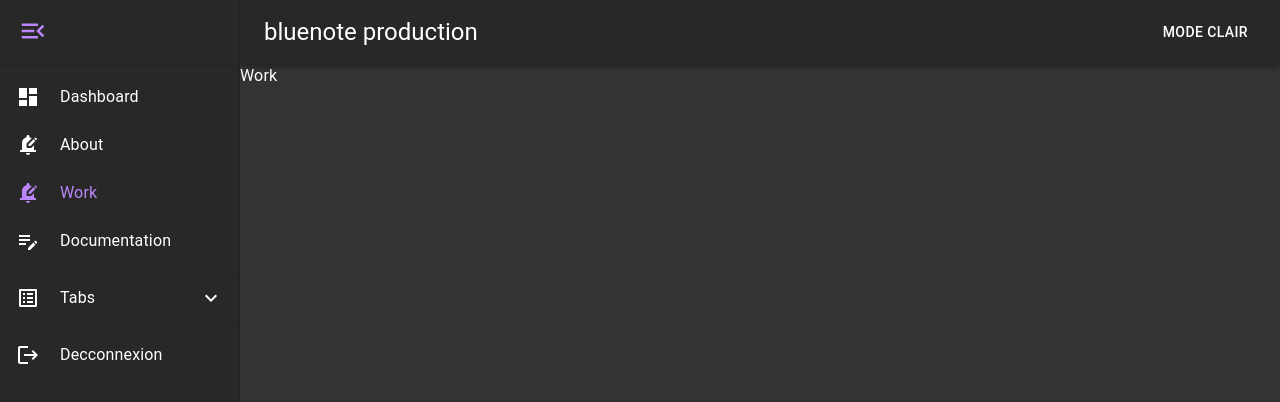
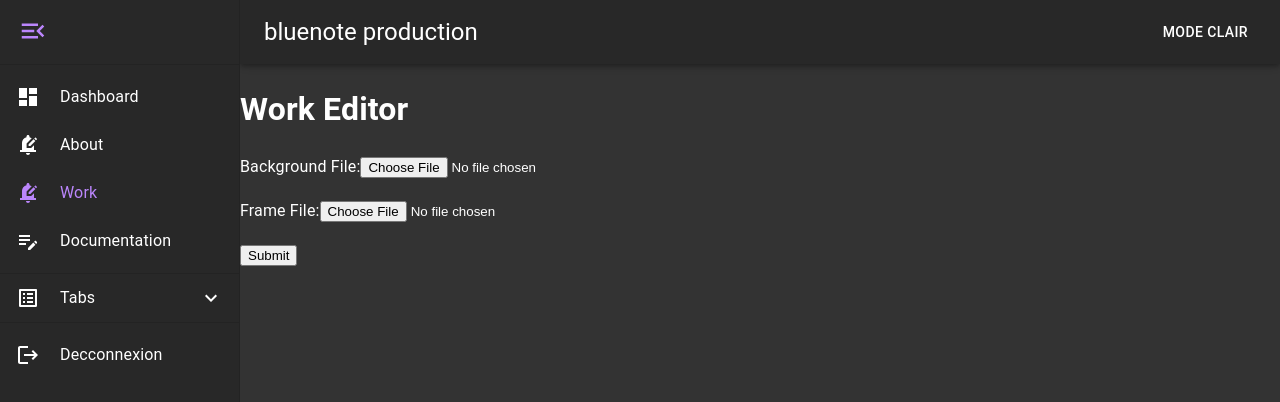
Before and after one commit to raphael-co/bluenote-production-dashboard, a React (Create React App) app: page /work in a window 1280 px wide. Shown: the top 402 px of the page. Built offline with nearby package versions, Linux system fonts and the light colour scheme; no server answers; sample sign-in values are in the browser's storage.

Commit message:
about ok

```diff
--- a/src/screen/work/index.tsx
+++ b/src/screen/work/index.tsx
@@ -1,11 +1,143 @@
+import React, { useState, useEffect } from 'react';
+import axios from 'axios';
+import { useAuth } from '../../context/AuthContext';
+import Snackbar from '@mui/material/Snackbar';
+import { CustomSnackbar } from '../tabs/Users';
+
 const Work: React.FC = () => {
+    const { token } = useAuth();
+    const [backgroundUrl, setBackgroundUrl] = useState<File | string | null>(null);
+    const [frameUrl, setFrameUrl] = useState<File | string | null>(null);
+    const [dataFetched, setDataFetched] = useState(false);
+    const [openSnackbar, setOpenSnackbar] = useState(false);
+    const [errorMessage, setErrorMessage] = useState('');
+    const [messageStatus, setMessageStatus] = useState<'success' | 'error'>('error');
+    const [id, setId] = useState<number | null>(null);
+
+    const handleBackgroundChange = (event: React.ChangeEvent<HTMLInputElement>) => {
+        const file = event.target.files?.[0];
+        if (file) setBackgroundUrl(file);
+    };
+
+    const handleFrameChange = (event: React.ChangeEvent<HTMLInputElement>) => {
+        const file = event.target.files?.[0];
+        if (file) setFrameUrl(file);
+    };
+
+    useEffect(() => {
+        const fetchWorkData = async () => {
+            try {
+                const response = await axios.get(`${process.env.REACT_APP_API_URL}/work`, {
+                    headers: { Authorization: `Bearer ${token}` }
+                });
+
+                if (response.data && response.data[0].backgroundUrl && response.data[0].frameUrl) {
+                    setBackgroundUrl(response.data[0].backgroundUrl);
+                    setFrameUrl(response.data[0].frameUrl);
+                    setId(response.data[0].id);
+                    setDataFetched(true);
+                }
+            } catch (error) {
+                console.error('Error fetching work data:', error);
+            }
+        };
+
+        fetchWorkData();
+    }, [token]);
+
+    const handleSubmit = async () => {
+        const formData = new FormData();
+        if (backgroundUrl && typeof backgroundUrl !== 'string') formData.append('backgroundUrl', backgroundUrl);
+        if (frameUrl && typeof frameUrl !== 'string') formData.append('frameUrl', frameUrl);
+        if (id) formData.append('id', id.toString());
+
+        try {
+            const response = dataFetched
+                ? await axios.patch(`${process.env.REACT_APP_API_URL}/work`, formData, {
+                    headers: { Authorization: `Bearer ${token}`, 'Content-Type': 'multipart/form-data' }
+                })
+                : await axios.post(`${process.env.REACT_APP_API_URL}/work`, formData, {
+                    headers: { Authorization: `Bearer ${token}`, 'Content-Type': 'multipart/form-data' }
+                });
+
+            setMessageStatus('success');
+            setErrorMessage(response.data.message);
+            setOpenSnackbar(true);
+            if (!dataFetched) setDataFetched(true);
+        } catch (error) {
+            setMessageStatus('error');
+            if (axios.isAxiosError(error) && error.response) {
+                setErrorMessage(error.response.data.message || 'An error occurred');
+            } else {
+                setErrorMessage('Network error or server unavailable');
+            }
+            setOpenSnackbar(true);
+        }
+    };
 
     return (
-        <div>
-            Work
+        <div className="Work-container">
+            <h1>Work Editor</h1>
+            <div style={{ marginBottom: '20px' }}>
+                <label>Background File:</label>
+                {backgroundUrl ? (
+                    <div style={{ position: 'relative' }}>
+                        <button
+                            onClick={() => setBackgroundUrl(null)}
+                            style={{ position: 'absolute', top: '0', right: '0', cursor: 'pointer' }}
+                        >
+                            X
+                        </button>
+                        <img
+                            src={typeof backgroundUrl === 'string' ? backgroundUrl : URL.createObjectURL(backgroundUrl)}
+                            alt="Background Preview"
+                            style={{ width: '100px', height: 'auto' }}
+                        />
+                    </div>
+                ) : (
+                    <input type="file" accept="image/*,video/*" onChange={handleBackgroundChange} />
+                )}
+            </div>
+
+            <div style={{ marginBottom: '20px' }}>
+                <label>Frame File:</label>
+                {frameUrl ? (
+                    <div style={{ position: 'relative' }}>
+                        <button
+                            onClick={() => setFrameUrl(null)}
+                            style={{ position: 'absolute', top: '0', right: '0', cursor: 'pointer' }}
+                        >
+                            X
+                        </button>
+
+                        <video
+                            src={
+                                typeof frameUrl === 'string' ? frameUrl : URL.createObjectURL(frameUrl)
+                            }
+                            style={{
+                                width: '300px',
+                                height: 'auto',
+                                marginBottom: '20px',
+                            }}
+                            controls
+                        />
+                    </div>
+                ) : (
+                    <input type="file" accept="image/*,video/*" onChange={handleFrameChange} />
+                )}
+            </div>
+
+            <button onClick={handleSubmit}>{dataFetched ? 'Update' : 'Submit'}</button>
+
+            <Snackbar
+                open={openSnackbar}
+                autoHideDuration={6000}
+                onClose={() => setOpenSnackbar(false)}
+            >
+                <CustomSnackbar message={errorMessage} severity={messageStatus} />
+            </Snackbar>
         </div>
-    )
-
+    );
 };
 
 export default Work;
```
